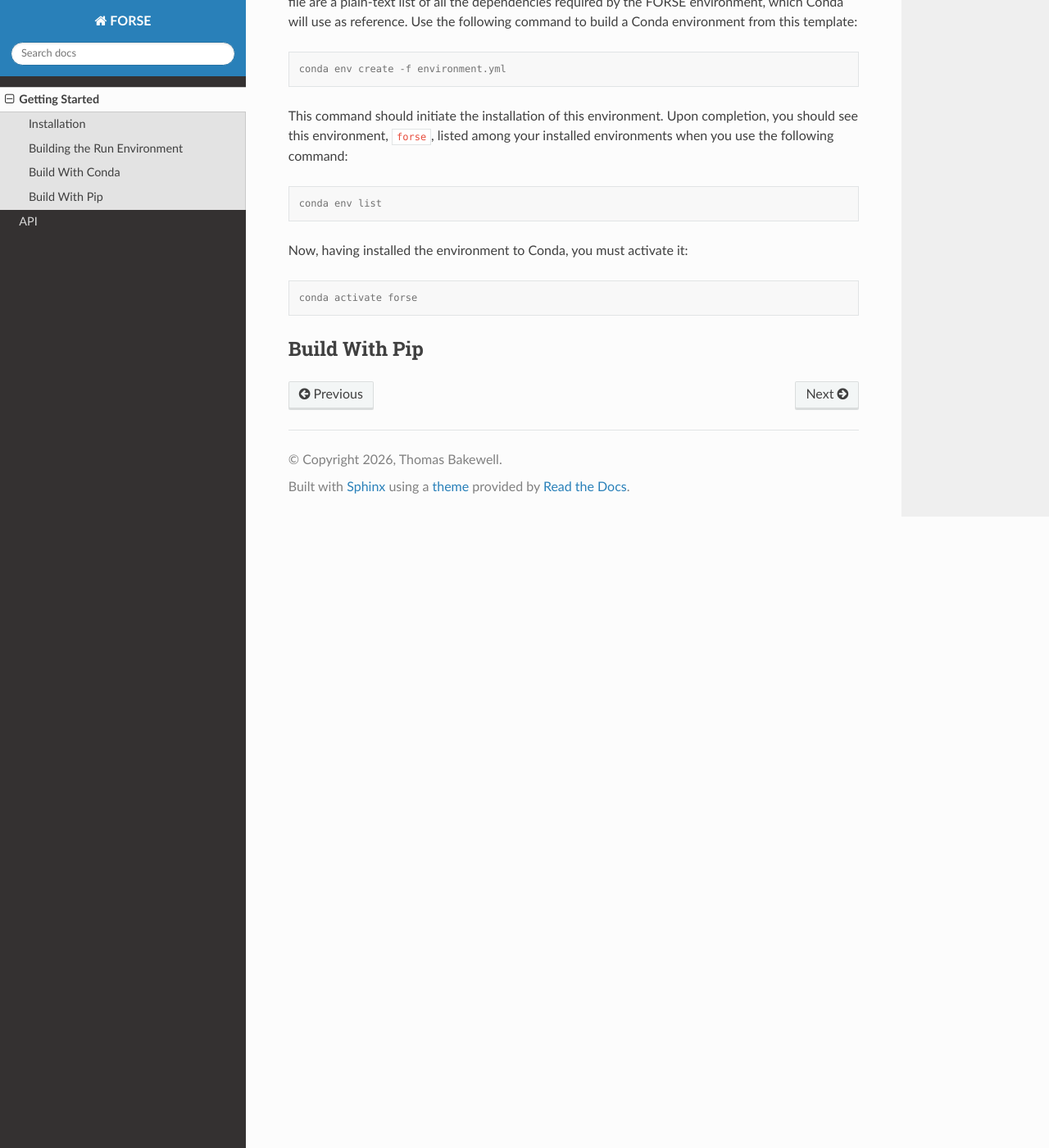
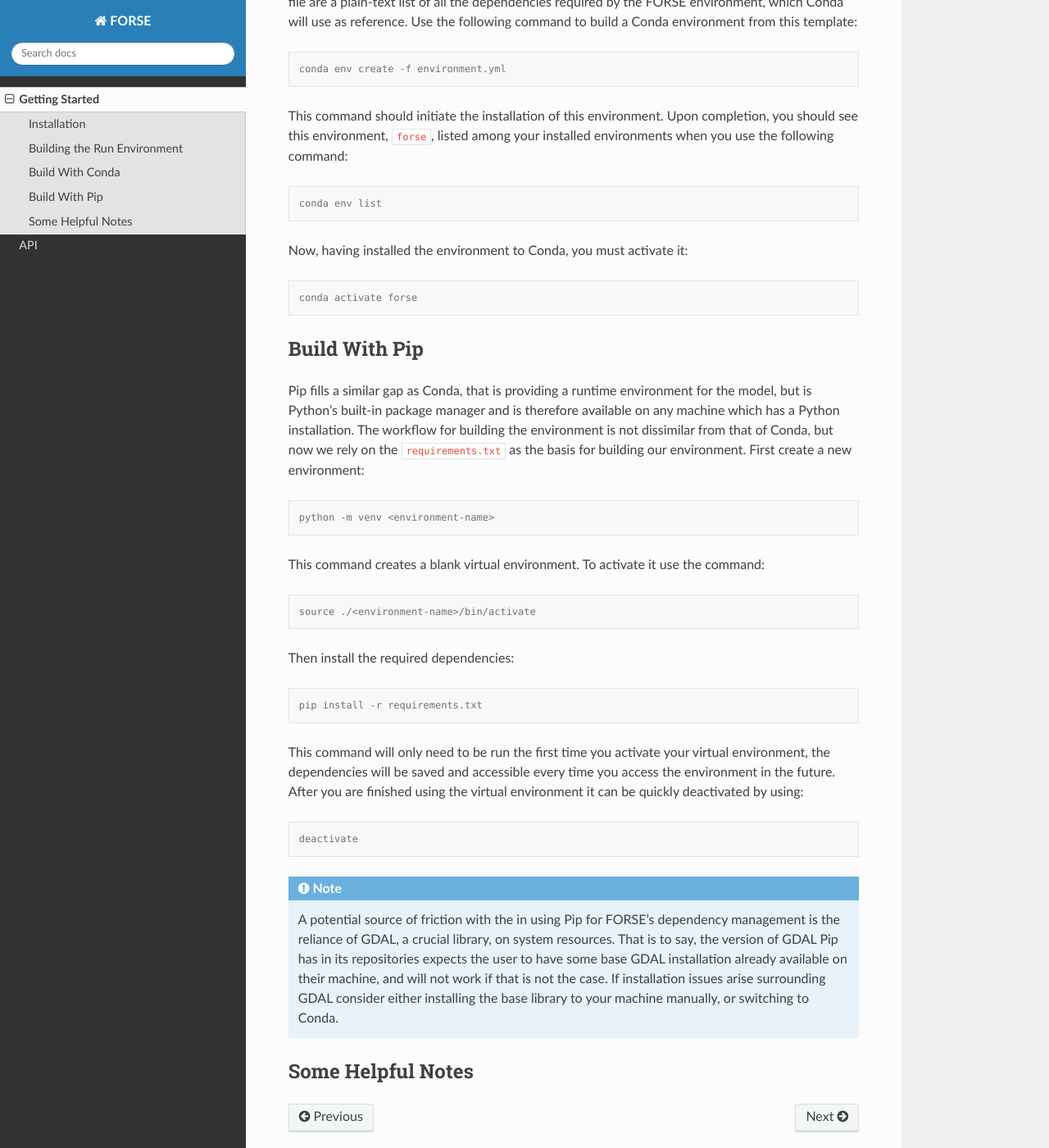
Before and after one commit to TBakewell25/FORSE-Documentation, a Sphinx documentation site: the page built from docs/source/usage.rst, in a window 1280 px wide and 1400 px high, scrolled down 1100 px. Shown: the whole window at 82% size. Built offline with Sphinx 7.4.7 and the Read the Docs theme 3.1.0, drawn with Linux system fonts in a browser that asks for light colours.

Commit message:
continue improvements

```diff
--- a/docs/source/usage.rst
+++ b/docs/source/usage.rst
@@ -63,3 +63,40 @@ Now, having installed the environment to Conda, you must activate it:
 
 Build With Pip
 --------------
+
+Pip fills a similar gap as Conda, that is providing a runtime environment for the model, but is Python's built-in package manager and is therefore available on any machine which has
+a Python installation. The workflow for building the environment is not dissimilar from that of Conda, but now we rely on the ``requirements.txt`` as the basis for building our environment.
+First create a new environment:
+
+.. code-block:: console
+
+    python -m venv <environment-name>
+
+This command creates a blank virtual environment. To activate it use the command:
+
+.. code-block:: console
+
+    source ./<environment-name>/bin/activate
+
+Then install the required dependencies:
+
+.. code-block:: console
+
+    pip install -r requirements.txt
+
+This command will only need to be run the first time you activate your virtual environment, the dependencies will be saved and accessible every time you access the environment in the future.
+After you are finished using the virtual environment it can be quickly deactivated by using:
+
+.. code-block:: console
+
+    deactivate
+
+.. note::
+
+    A potential source of friction with the in using Pip for FORSE's dependency management is the reliance of GDAL, a crucial library, on system resources.
+    That is to say, the version of GDAL Pip has in its repositories expects the user to have some base GDAL installation already available on their machine,
+    and will not work if that is not the case. If installation issues arise surrounding GDAL consider either installing the base library to your machine manually,
+    or switching to Conda.
+
+Some Helpful Notes
+------------------
```
